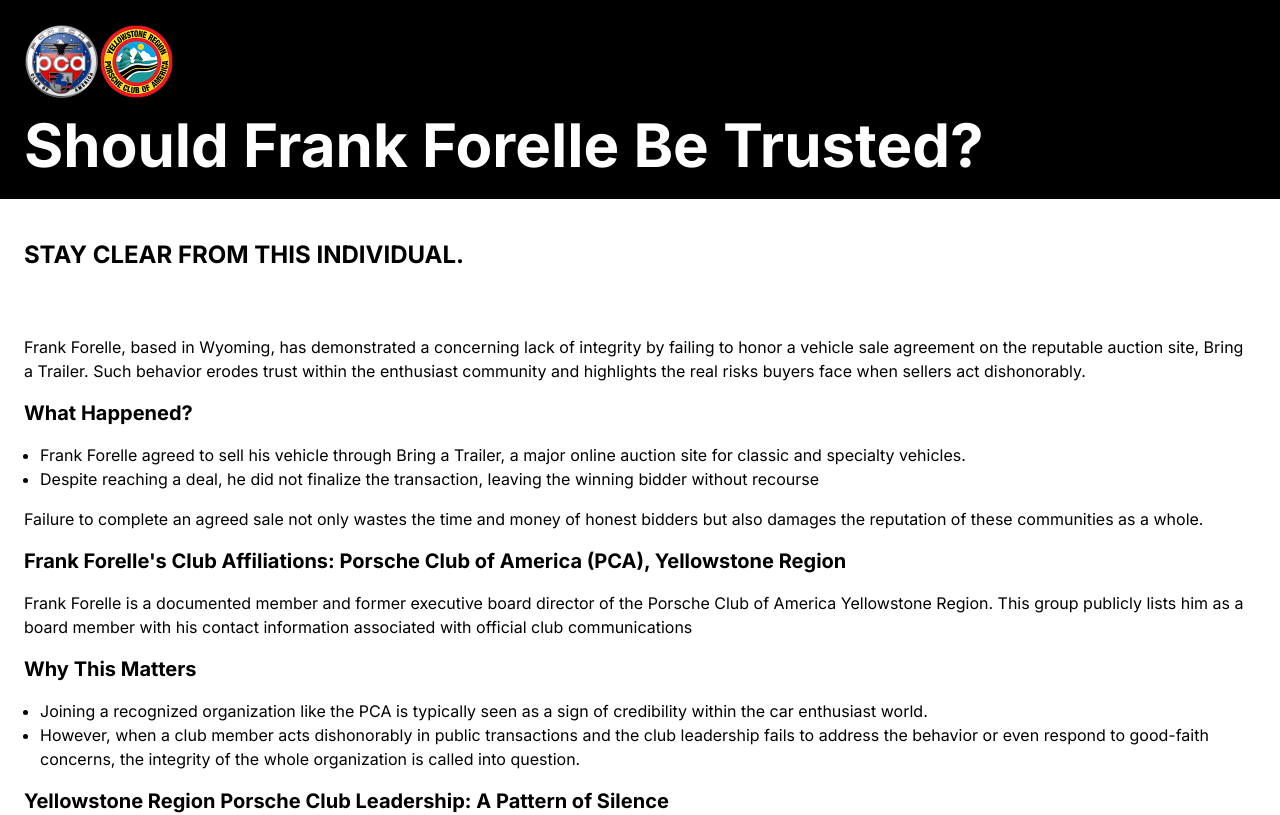
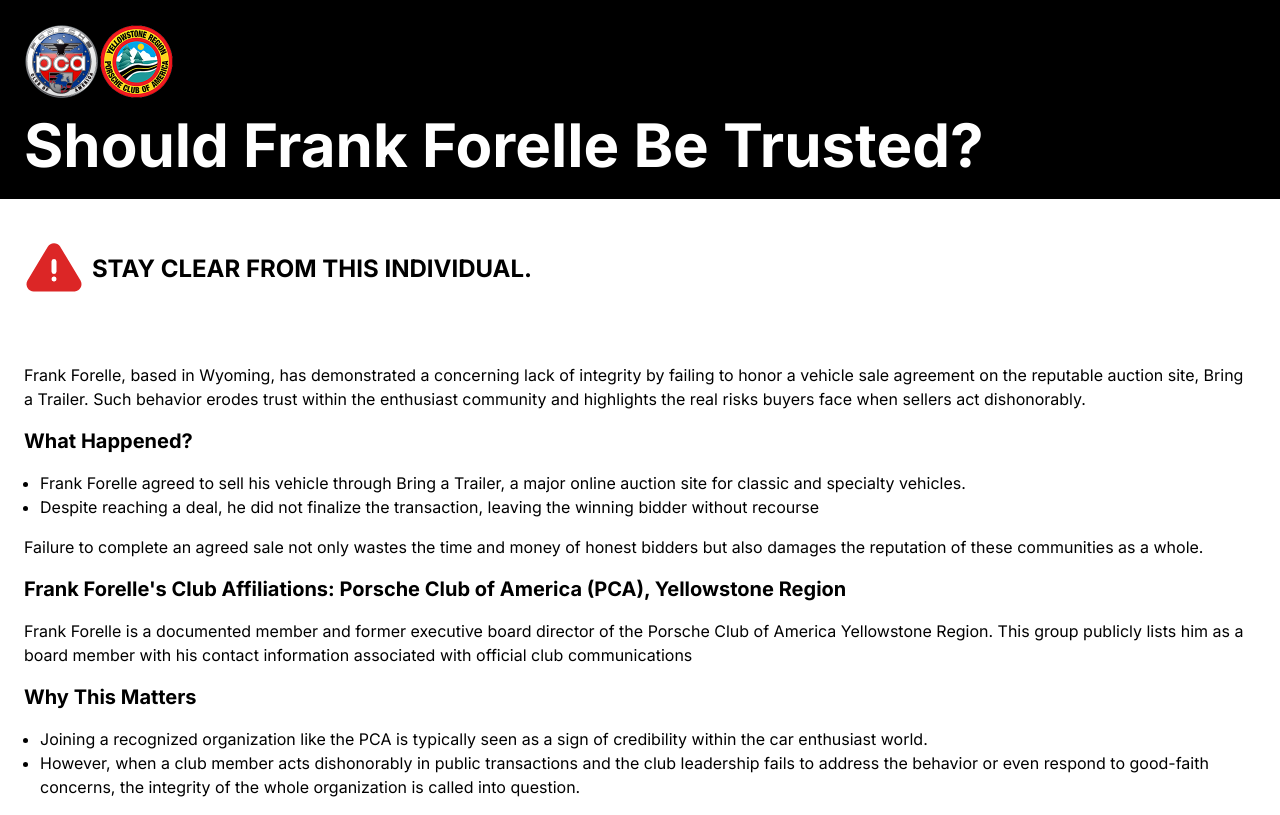
Before and after one commit to fabiobta89/frankforelle, a Next.js app: page / in a window 1280 px wide. Shown: the top 815 px of the page. Built offline with nearby package versions, Linux system fonts and the light colour scheme.

Commit message:
Minor changes

```diff
--- a/package.json
+++ b/package.json
@@ -15,6 +15,7 @@
     "react": "^18",
     "react-dom": "^18",
     "react-ga4": "^2.1.0",
+    "react-icons": "^5.5.0",
     "yup": "^1.4.0"
   },
   "devDependencies": {
--- a/src/pages/index.js
+++ b/src/pages/index.js
@@ -5,6 +5,7 @@
 import SubscriptionForm from "@/components/forms/SubscriptionForm";
 import pca_logo from '@/images/pca.png';
 import pca_yellow_logo from '@/images/yellowstone-pca.png';
+import { TbAlertTriangleFilled } from "react-icons/tb";
 
 const inter = Inter({ subsets: ["latin"] });
 
@@ -38,7 +39,10 @@
           </div>
         </header>
         <div className={`max-w-2xl mx-auto p-6 lg:px-6 lg:max-w-7xl`}>
-          <h2 className={`text-2xl font-bold mb-16`}>STAY CLEAR FROM THIS INDIVIDUAL.</h2>
+          <h2 className={`text-2xl font-bold mb-16 flex items-center`}>
+            <TbAlertTriangleFilled className={`text-red-600 text-6xl mr-2`}/>
+            STAY CLEAR FROM THIS INDIVIDUAL.
+          </h2>
           <p className={`mb-4`}>Frank Forelle, based in Wyoming, has demonstrated a concerning lack of
             integrity by failing to honor a vehicle sale agreement on the reputable
             auction site, Bring a Trailer. Such behavior erodes trust within the
```
Also changed, not shown: 1 other file (tests, documents, lock files or other folders).
